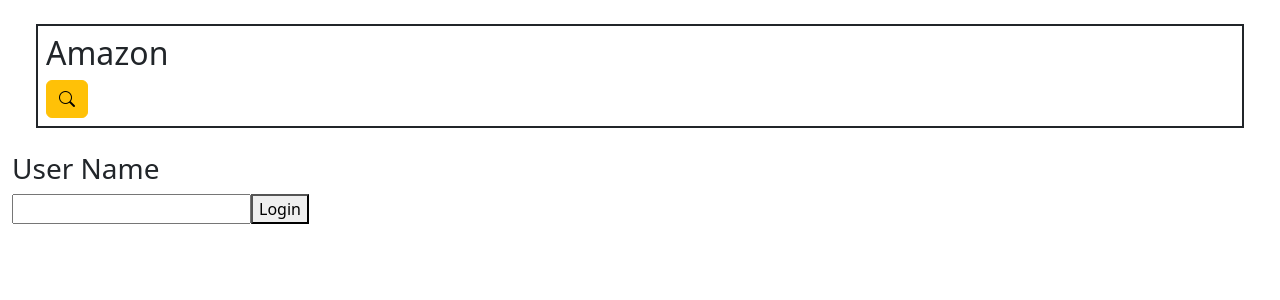
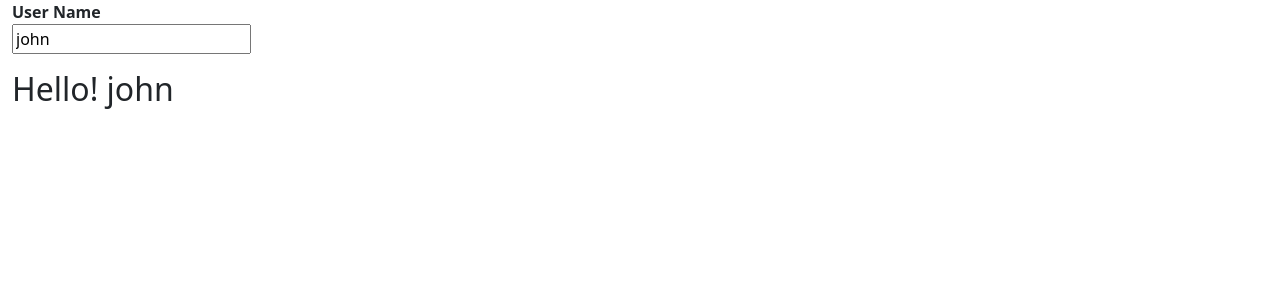
Before and after one commit to Ganesh3104/react-project, a React (Vite) app: page / in a window 1280 px wide. Shown: the top 300 px of the page. Built offline with nearby package versions, Linux system fonts and the light colour scheme.

Commit message:
add onChange.jsx

```diff
--- /dev/null
+++ b/src/components/event-Binding/onchange.jsx
@@ -0,0 +1,38 @@
+import { useEffect, useState } from "react";
+
+
+export function EventonChange(){
+
+    const [uname, setUname]= useState('john')
+    const [msg, setMsg] = useState(null)
+
+    function handleChange(e){
+       setUname(e.target.value);
+    }
+
+    function verifyName(e){
+        if(e.target.value==='David'){
+            setMsg('Name Taken - Try another').className="color-red";
+        }else{
+            setMsg('Name Available')
+        }
+    }
+
+    function handleBlur(){
+        setMsg('');
+    }
+
+
+    return(
+
+        <div className="container-fluid">
+            <dl>
+                <dt>User Name</dt>
+                <dd> <input type="text"  onBlur={handleBlur} onKeyUp={verifyName} onChange={handleChange}  value={uname}/>  </dd>
+                <dd>{msg}</dd>
+            </dl>
+            <h2>Hello! {uname}</h2>
+
+        </div>
+    )
+}
--- a/src/main.jsx
+++ b/src/main.jsx
@@ -11,10 +11,11 @@
 import { DataAxios } from './components/data-binding/axios.jsx'
 import { EventBinding } from './components/event-Binding/event-binding.jsx'
 import { EventBindingSearch } from './components/event-Binding/event-binding-search.jsx'
+import { EventonChange } from './components/event-Binding/onchange.jsx'
 
 createRoot(document.getElementById('root')).render(
 
 
-    < EventBindingSearch />
+    < EventonChange />
 
 )
```
